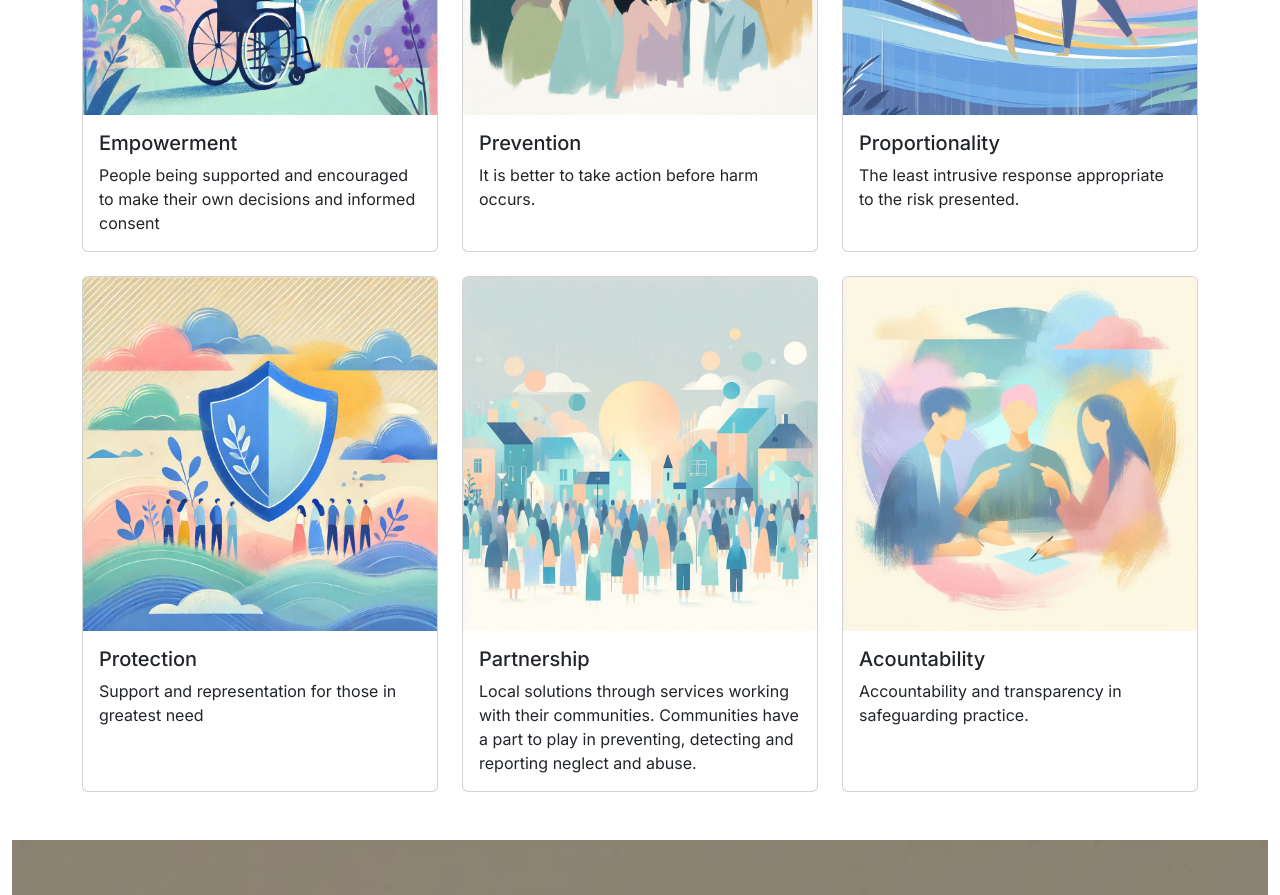
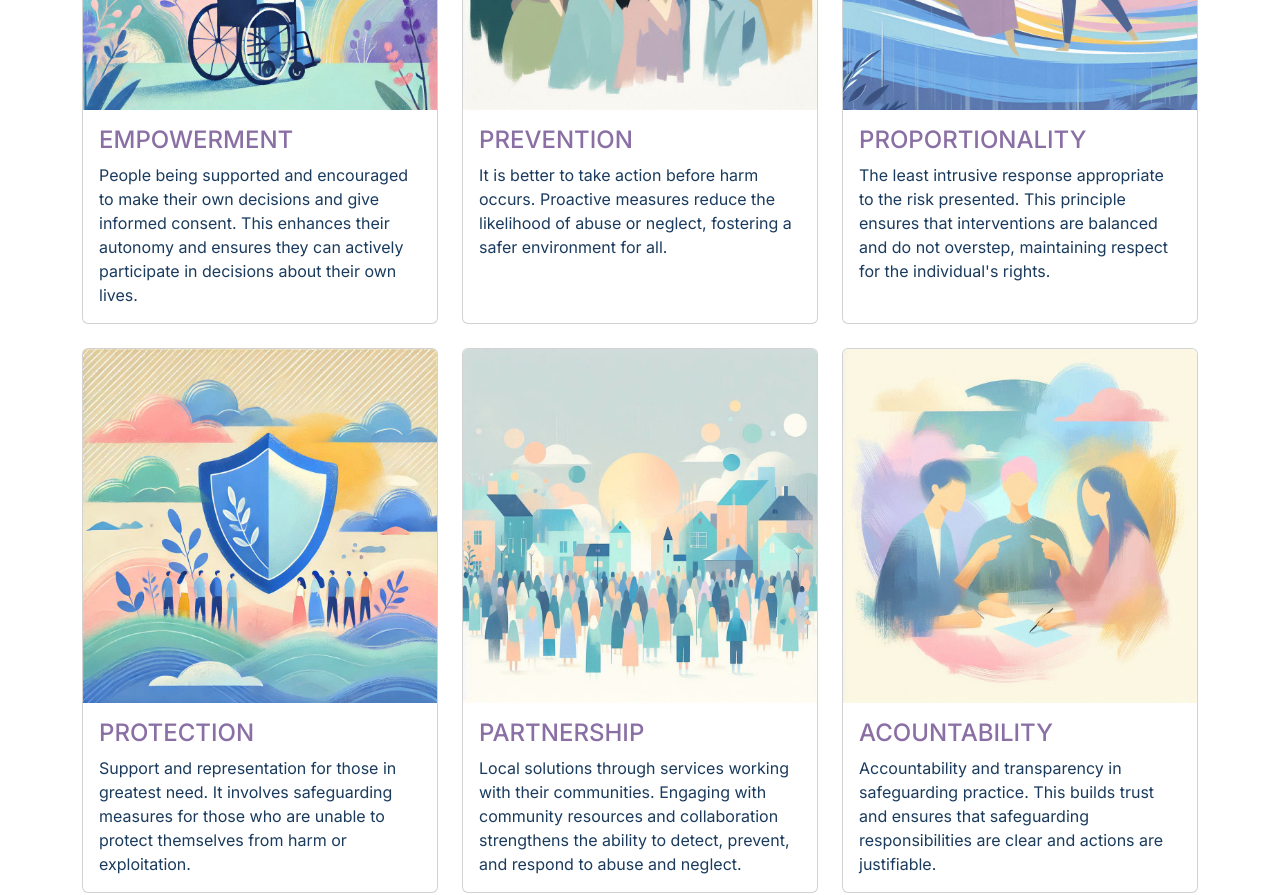
Before and after one commit to francescawaters/safeguarding-foundation, a plain HTML site: page index.html in a window 1280 px wide. Shown: the part 980-1875 px from the top of the page. Drawn offline with nearby package versions, Linux system fonts and the light colour scheme; a web font is replaced by a local one.

Commit message:
Update: enhance principles section with improved styling and content clarity

```diff
--- a/assets/css/style.css
+++ b/assets/css/style.css
@@ -26,6 +26,10 @@ h1,
 h2,
 h3 {
     font-family: var(--secondary-font);
+    color: var(--primary-color);
+}
+
+p {
     color: var(--primary-color);
 }
 
@@ -63,6 +67,15 @@ h3 {
     color: #fff;
 }
 
+/* Principles section */
+
+#principles h4 {
+    color: var(--highlight-color);
+}
+
+#principles p {
+    color: var(--primary-color);
+}
 /* Signs */
 
 .signs {
--- a/index.html
+++ b/index.html
@@ -83,15 +83,16 @@
                 </div>
             </div>
             <!-- 6 Principles Section -->
-            <div class="row mt-4">
-                <h2 class="mb-2">6 Principles of Safeguarding</h2>
+            <div id="principles" class="row mt-4">
+                <h3 class="mb-2">6 Principles of Safeguarding</h3>
                 <div class="col-md-4 col-lg-4 mb-4">
                     <div class="card h-100">
                         <img src="assets/images/empowerment.png" class="card-img-top" alt="Empowerment">
                         <div class="card-body">
-                            <h5 class="card-title">Empowerment</h5>
+                            <h4 class="card-title text-uppercase">Empowerment</h4>
                             <p class="card-text">People being supported and encouraged to make their own decisions and
-                                informed consent</p>
+                                give informed consent. This enhances their autonomy and ensures they can actively
+                                participate in decisions about their own lives.</p>
                         </div>
                     </div>
                 </div>
@@ -99,8 +100,9 @@
                     <div class="card h-100">
                         <img src="assets/images/prevention.png" class="card-img-top" alt="Prevention">
                         <div class="card-body">
-                            <h5 class="card-title">Prevention</h5>
-                            <p class="card-text">It is better to take action before harm occurs.</p>
+                            <h4 class="card-title text-uppercase">Prevention</h4>
+                            <p class="card-text">It is better to take action before harm occurs. Proactive measures
+                                reduce the likelihood of abuse or neglect, fostering a safer environment for all.</p>
                         </div>
                     </div>
                 </div>
@@ -108,8 +110,10 @@
                     <div class="card h-100">
                         <img src="assets/images/proportionality.png" class="card-img-top" alt="Proportionality">
                         <div class="card-body">
-                            <h5 class="card-title">Proportionality</h5>
-                            <p class="card-text">The least intrusive response appropriate to the risk presented.</p>
+                            <h4 class="card-title text-uppercase">Proportionality</h4>
+                            <p class="card-text">The least intrusive response appropriate to the risk presented. This
+                                principle ensures that interventions are balanced and do not overstep, maintaining
+                                respect for the individual's rights.</p>
                         </div>
                     </div>
                 </div>
@@ -117,8 +121,10 @@
                     <div class="card h-100">
                         <img src="assets/images/protection.png" class="card-img-top" alt="Protection">
                         <div class="card-body">
-                            <h5 class="card-title">Protection</h5>
-                            <p class="card-text">Support and representation for those in greatest need</p>
+                            <h4 class="card-title text-uppercase">Protection</h4>
+                            <p class="card-text">Support and representation for those in greatest need. It involves
+                                safeguarding measures for those who are unable to protect themselves from harm or
+                                exploitation.</p>
                         </div>
                     </div>
                 </div>
@@ -126,10 +132,10 @@
                     <div class="card h-100">
                         <img src="assets/images/partnership.png" class="card-img-top" alt="Partnership">
                         <div class="card-body">
-                            <h5 class="card-title">Partnership</h5>
+                            <h4 class="card-title text-uppercase">Partnership</h4>
                             <p class="card-text">Local solutions through services working with their communities.
-                                Communities have a part to play in preventing, detecting and reporting neglect and
-                                abuse.</p>
+                                Engaging with community resources and collaboration strengthens the ability to detect,
+                                prevent, and respond to abuse and neglect.</p>
                         </div>
                     </div>
                 </div>
@@ -137,8 +143,10 @@
                     <div class="card h-100">
                         <img src="assets/images/accountability.png" class="card-img-top" alt="Accountability">
                         <div class="card-body">
-                            <h5 class="card-title">Acountability</h5>
-                            <p class="card-text">Accountability and transparency in safeguarding practice.</p>
+                            <h4 class="card-title text-uppercase">Acountability</h4>
+                            <p class="card-text">Accountability and transparency in safeguarding practice. This builds
+                                trust and ensures that safeguarding responsibilities are clear and actions are
+                                justifiable.</p>
                         </div>
                     </div>
                 </div>
@@ -285,7 +293,7 @@
                 </div>
             </div>
         </div>
-    </div>
+        </div>
     </main>
 
     <!-- Footer -->
```
